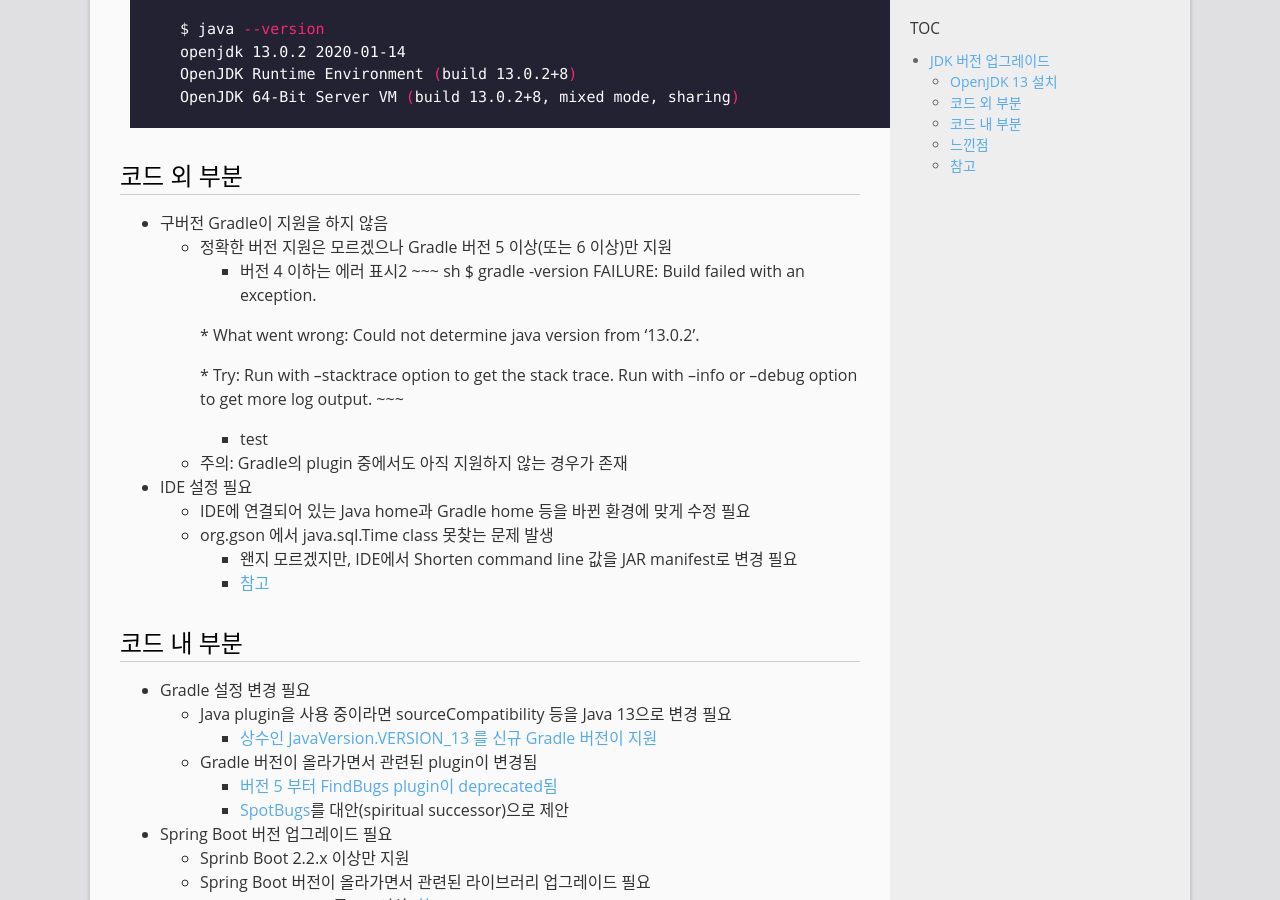
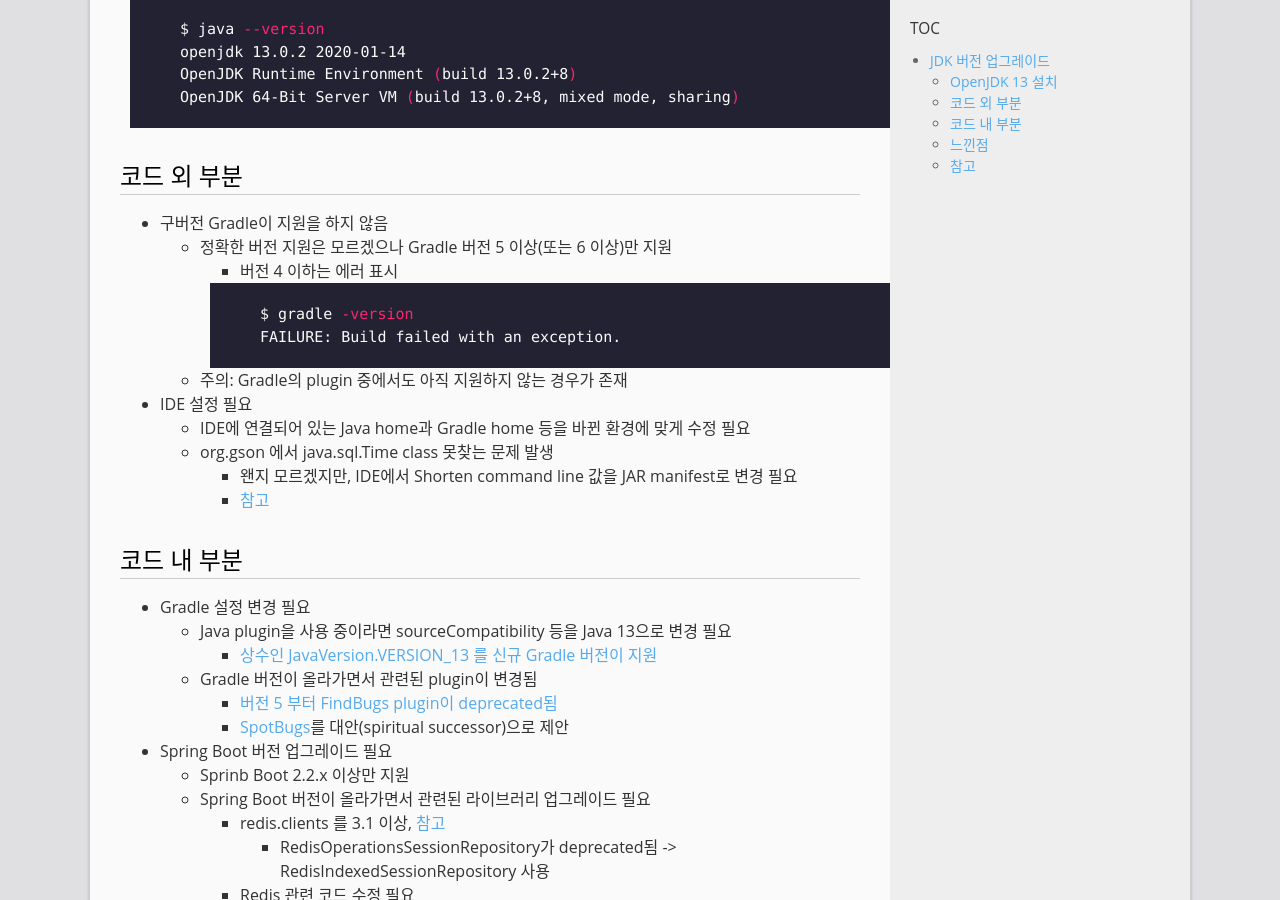
Before and after one commit to mystria/mystria.github.io, a Jekyll site: the page built from _posts/2020-03-02-upgrade-jdk-from-8-to-13.md, in a window 1280 px wide and 900 px high, scrolled down 675 px. Built offline with Jekyll 4.4.1, drawn with Linux system fonts in a browser that asks for light colours; comment, search, counter and statistics services are not loaded.

Commit message:
Fix blockquote

````diff
--- a/_posts/2020-03-02-upgrade-jdk-from-8-to-13.md
+++ b/_posts/2020-03-02-upgrade-jdk-from-8-to-13.md
@@ -28,18 +28,11 @@
 ## 코드 외 부분
 * 구버전 Gradle이 지원을 하지 않음
   + 정확한 버전 지원은 모르겠으나 Gradle 버전 5 이상(또는 6 이상)만 지원
-    - 버전 4 이하는 에러 표시2
-    ~~~ sh
+    - 버전 4 이하는 에러 표시
+    ``` sh
     $ gradle -version
     FAILURE: Build failed with an exception.
-
-    \* What went wrong:
-    Could not determine java version from '13.0.2'.
-
-    \* Try:
-    Run with --stacktrace option to get the stack trace. Run with --info or --debug option to get more log output.
-    ~~~
-    - test
+    ```
   + 주의: Gradle의 plugin 중에서도 아직 지원하지 않는 경우가 존재
 * IDE 설정 필요
   + IDE에 연결되어 있는 Java home과 Gradle home 등을 바뀐 환경에 맞게 수정 필요
````
